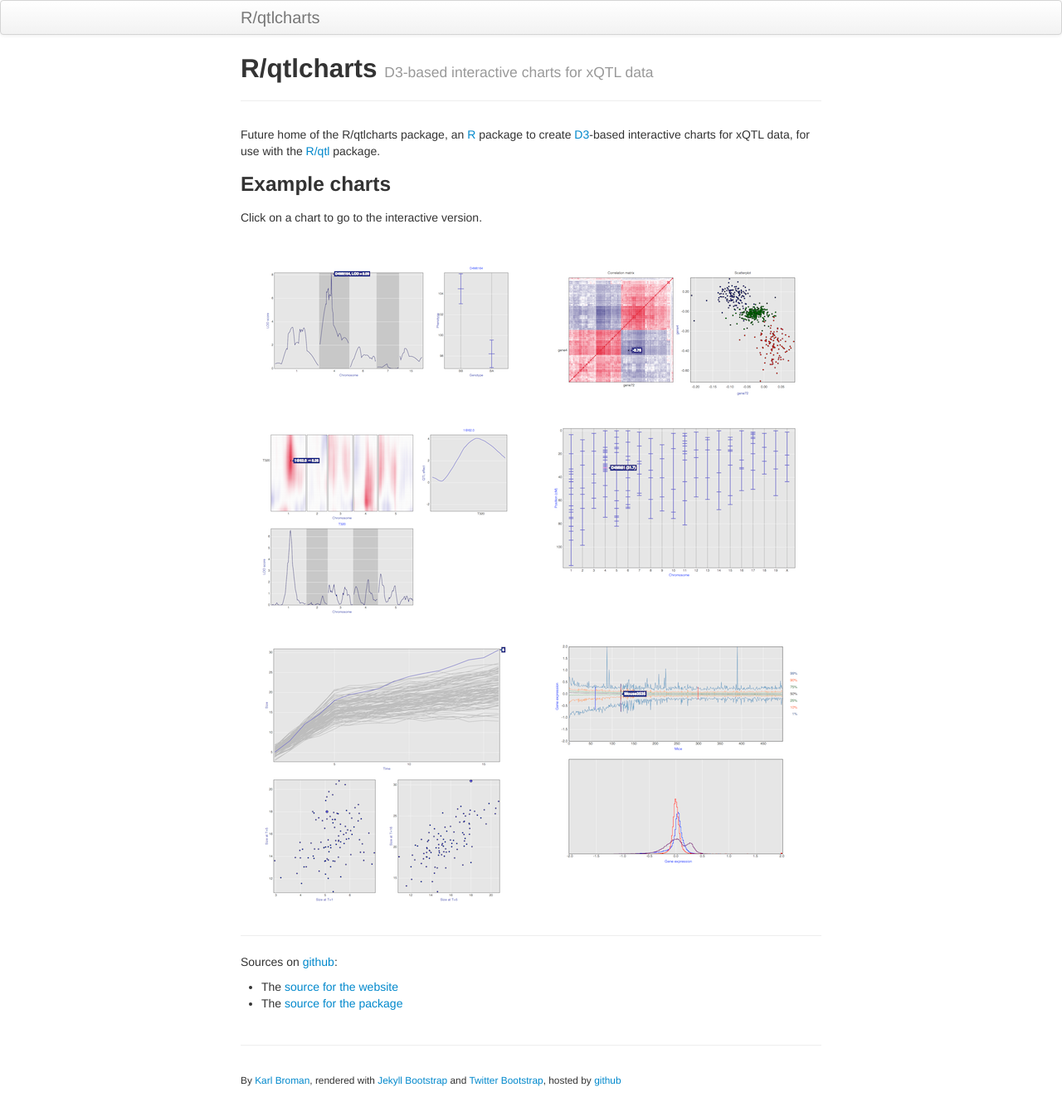
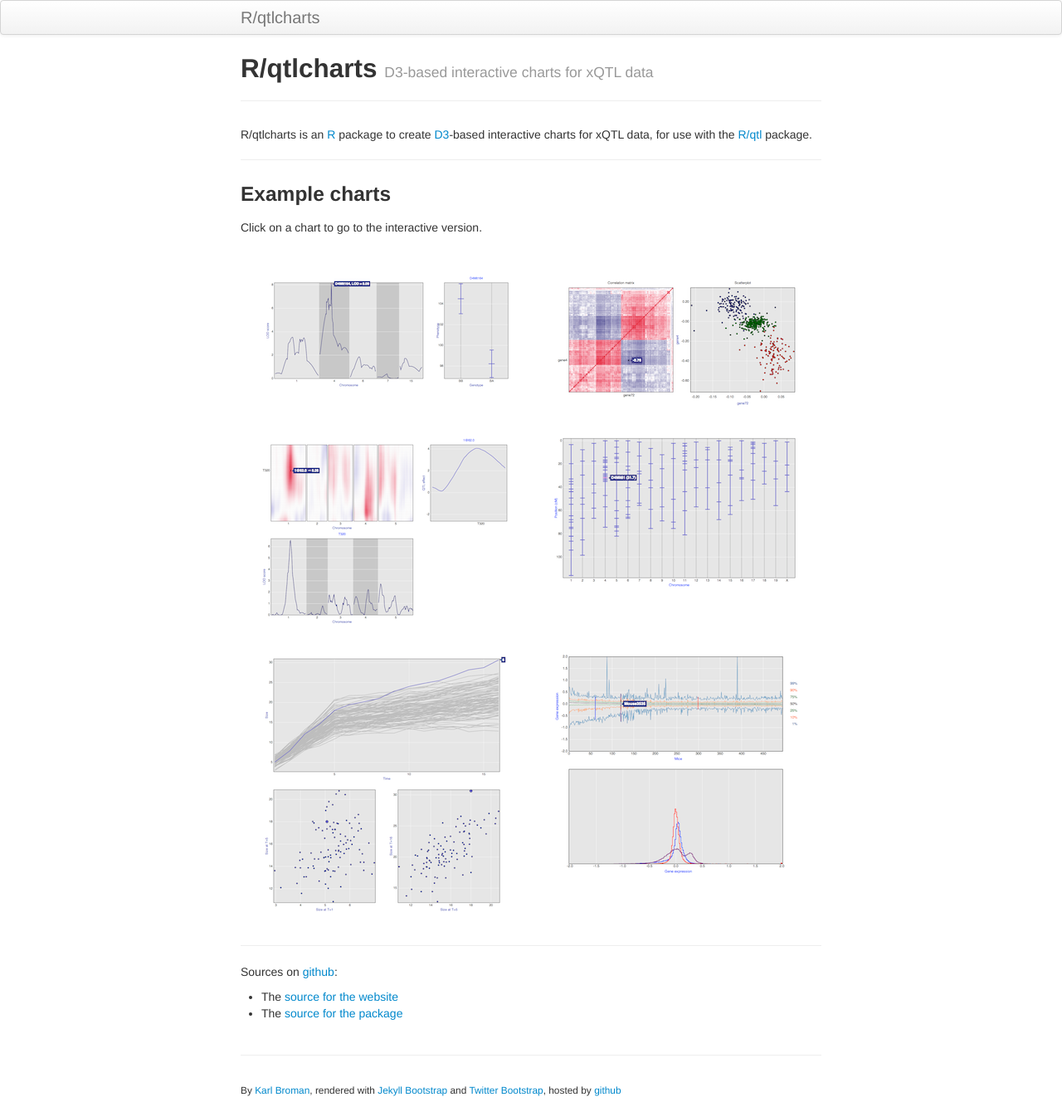
Before and after one commit to kbroman/qtlcharts, a Jekyll site: the page built from index.md, in a window 1280 px wide. Shown: the whole page at 83% size. Built offline with Jekyll 4.4.1, drawn with Linux system fonts in a browser that asks for light colours.

Commit message:
Small change to front page

```diff
--- a/index.md
+++ b/index.md
@@ -4,10 +4,11 @@ title: R/qtlcharts
 tagline: D3-based interactive charts for xQTL data
 ---
 
-
-Future home of the R/qtlcharts package, an [R](http://www.r-project.org) package to create
+R/qtlcharts is an [R](http://www.r-project.org) package to create
 [D3](http://d3js.org)-based interactive charts for xQTL data, for use
 with the [R/qtl](http://www.rqtl.org) package.
+
+---
 
 ### Example charts
 
```
